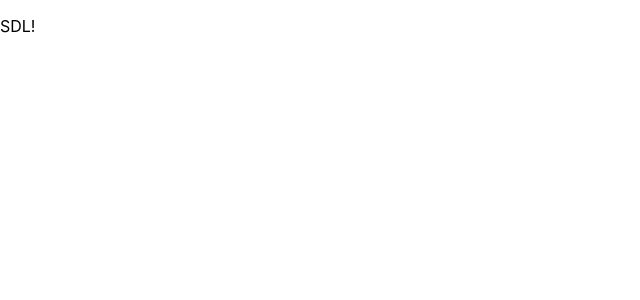
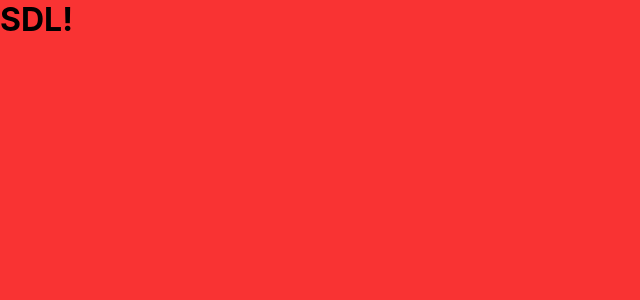
Before and after one commit to KingLouie1994/SDL-Sounds-App, a React (Create React App) app: page / in a window 1280 px wide. Shown: the top 300 px of the page, without its empty margins (0-640 px from the left). Built offline with nearby package versions, Linux system fonts and the light colour scheme.

Commit message:
First frame of container

```diff
--- a/src/components/Container/Container.js
+++ b/src/components/Container/Container.js
@@ -1,11 +1,14 @@
-import React from 'react';
+import React from "react";
+import styles from "./Container.module.css";
+
+import Header from "../Header/Header";
 
 const Container = () => {
-    return (
-        <div>
-            <p>SDL!</p>
-        </div>
-    )
-}
+  return (
+    <div className={styles.container}>
+      <Header />
+    </div>
+  );
+};
 
-export default Container
+export default Container;
--- /dev/null
+++ b/src/components/Container/Container.module.css
@@ -0,0 +1,5 @@
+.container {
+    width: 100%;
+    height: 200vh;
+    background-color: #F93333;
+}
--- /dev/null
+++ b/src/components/Header/Header.js
@@ -0,0 +1,12 @@
+import React from "react";
+import styles from "./Header.module.css";
+
+const Header = () => {
+    return (
+        <div>
+            <h1 className={styles.Heading}>SDL!</h1>
+        </div>
+    )
+}
+
+export default Header;
--- /dev/null
+++ b/src/components/Header/Header.module.css
@@ -0,0 +1,3 @@
+.Heading {
+    margin: 0;
+}
```
